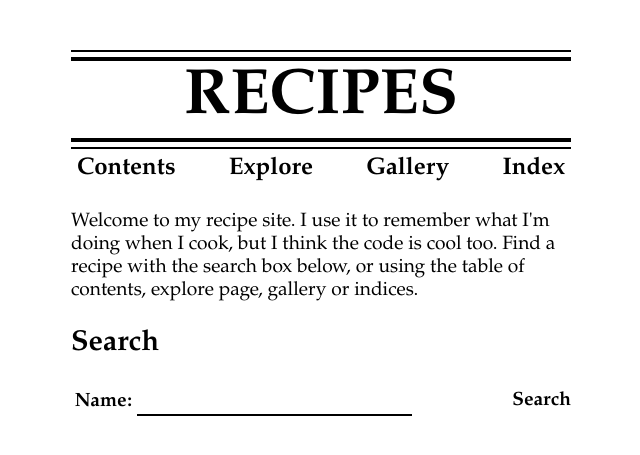
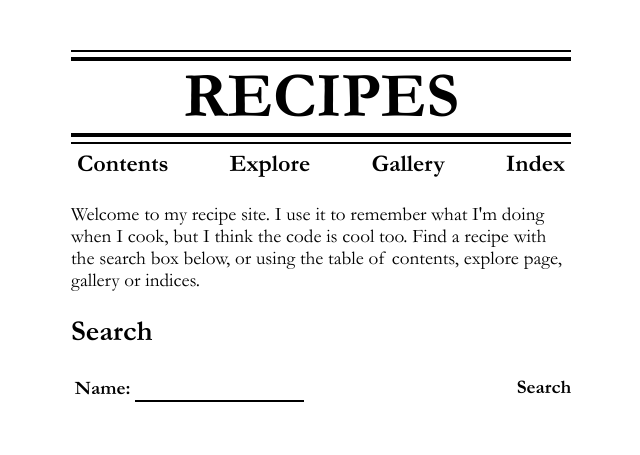
Before and after one commit to alexander-russell/recipes2, a Django app: template recipes2/templates/recipes2/home/index.html in a window 1280 px wide. Shown: the top 455 px of the page, without its empty margins (319-959 px from the left). Run offline with Django 3.2, Linux system fonts and the light colour scheme; the template is opened without the code that fills it, so the values that code supplies are empty.

Commit message:
Create MyGaramond font-face

```diff
--- a/recipes2/static/recipes2/master/master.css
+++ b/recipes2/static/recipes2/master/master.css
@@ -1,5 +1,32 @@
+@font-face {
+    font-family: "MyGaramond";
+    src: url("/static/fonts/Garamond.woff2") format("woff2"),
+         url("/static/fonts/Garamond.woff") format("woff");
+    font-weight: normal;
+    font-style: normal;
+    font-display: swap;
+}
+
+@font-face {
+    font-family: "MyGaramond";
+    src: url("/static/fonts/Garamond-Bold.woff2") format("woff2"),
+         url("/static/fonts/Garamond-Bold.woff") format("woff");
+    font-weight: 700;
+    font-style: normal;
+    font-display: swap;
+}
+
+@font-face {
+    font-family: "MyGaramond";
+    src: url("/static/fonts/Garamond-Italic.woff2") format("woff2"),
+         url("/static/fonts/Garamond-Italic.woff") format("woff");
+    font-weight: 400;
+    font-style: italic;
+    font-display: swap;
+}
+
 * {
-    font-family: Garamond, Baskerville, Baskerville Old Face, Hoefler Text, Times New Roman, serif, monospace;
+    font-family: MyGaramond, Baskerville, Baskerville Old Face, Hoefler Text, Times New Roman, serif, monospace;
 }
 
 .hidden {
```
Also changed, not shown: recipes2/static/fonts/Garamond-Bold.woff (added), recipes2/static/fonts/Garamond-Bold.woff2 (added), recipes2/static/fonts/Garamond-Italic.woff (added), recipes2/static/fonts/Garamond-Italic.woff2 (added), recipes2/static/fonts/Garamond.woff (added), recipes2/static/fonts/Garamond.woff2 (added).
